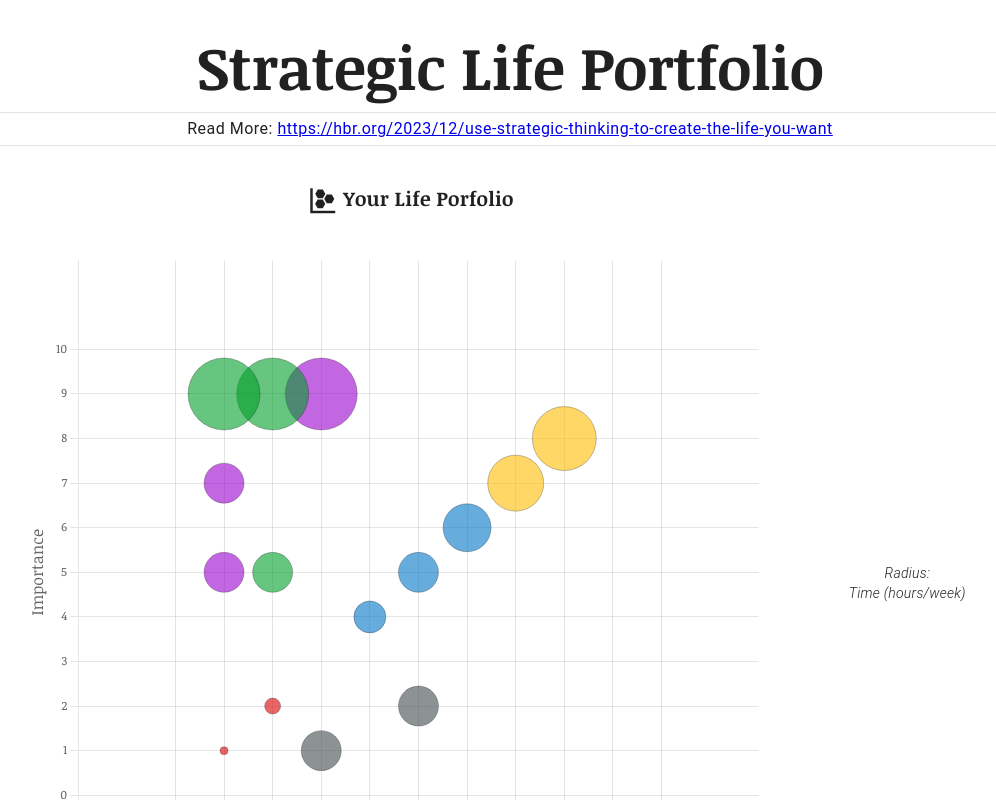
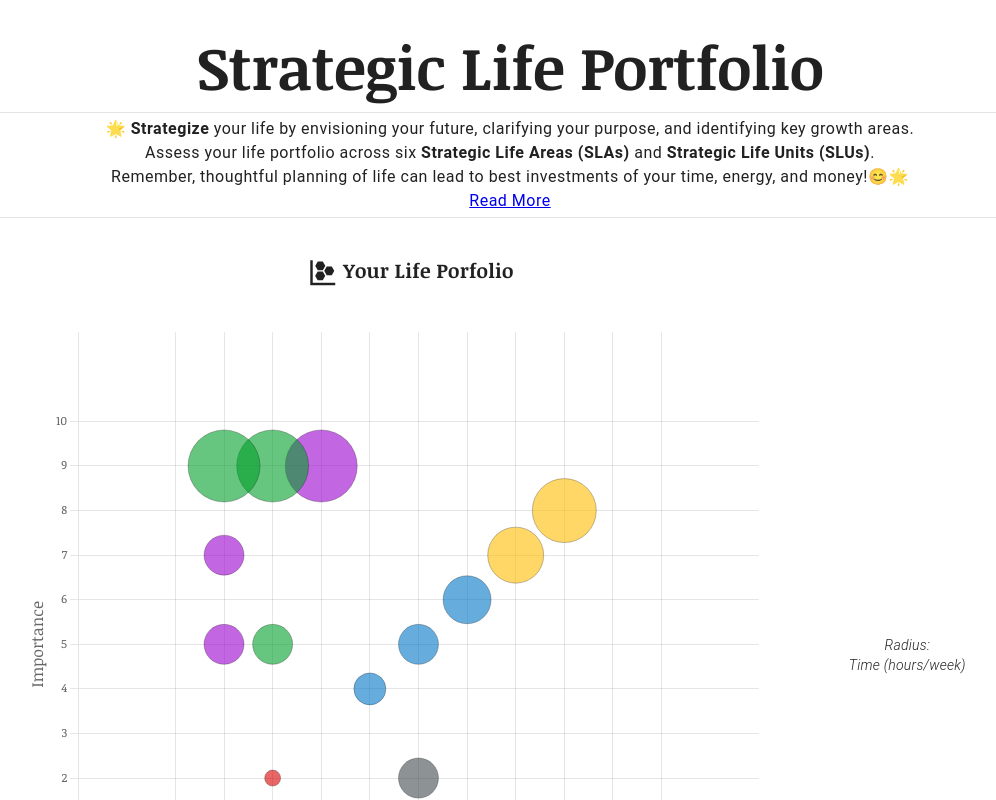
Before and after one commit to cameronlai/strategic-life-portfolio, a Vue app: page / in a window 1280 px wide. Shown: the top 800 px of the page, without its empty margins (130-1126 px from the left). Built offline with nearby package versions, Linux system fonts and the light colour scheme.

Commit message:
Add description

```diff
--- a/src/components/Home.vue
+++ b/src/components/Home.vue
@@ -7,12 +7,17 @@
             Strategic Life Portfolio
           </h1>
           <v-divider :thickness="1" class="my-1"></v-divider>
-          <p class="text-caption text-sm-body-1">
-            Read More:
+          <p class="mx-0 mx-sm-10 text-caption text-sm-body-1">
+            🌟 <b>Strategize</b> your life by envisioning your future, clarifying your
+            purpose, and identifying key growth areas. <br />Assess your life
+            portfolio across six <b>Strategic Life Areas (SLAs)</b> and <b>Strategic Life
+            Units (SLUs)</b>. <br />Remember, thoughtful planning of life can lead
+            to best investments of your time, energy, and money!😊🌟
+            <br />
             <a
               href="https://hbr.org/2023/12/use-strategic-thinking-to-create-the-life-you-want"
             >
-              https://hbr.org/2023/12/use-strategic-thinking-to-create-the-life-you-want
+              Read More
             </a>
           </p>
           <v-divider :thickness="1" class="my-1"></v-divider>
@@ -21,7 +26,7 @@
       <v-row justify="center" align="center">
         <v-col cols="12" sm="8">
           <v-card class="" rounded="lg" variant="text">
-            <v-card-title class="my-0 text-center font-weight-bold">
+            <v-card-title class="text-center font-weight-bold">
               <v-icon icon="mdi-chart-scatter-plot-hexbin"></v-icon>
               Your Life Porfolio
             </v-card-title>
```
